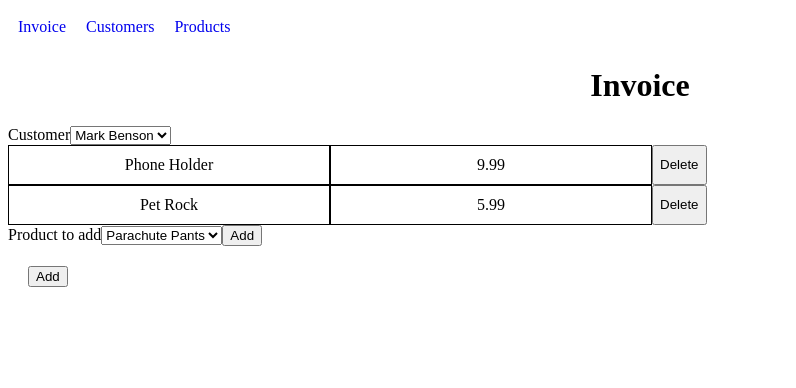
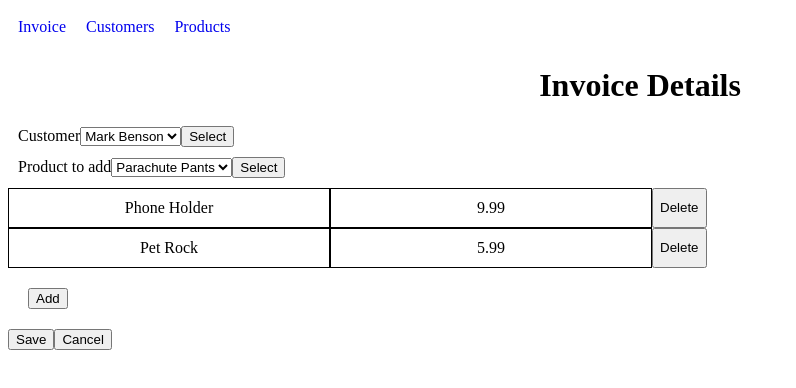
Before and after one commit to eukartsan/invoicing-app, a React (Create React App) app: page / in a window 1280 px wide. Shown: the top 388 px of the page, without its empty margins (0-796 px from the left). Built offline with nearby package versions, Linux system fonts and the light colour scheme.

Commit message:
add invoice btn

```diff
--- a/src/InvoiceDetails/InvoiceDetails.css
+++ b/src/InvoiceDetails/InvoiceDetails.css
@@ -18,3 +18,7 @@
 .invoicing h1 {
     text-align: center;
 }
+
+.invoicing-items{
+    margin: 10px;
+}
--- a/src/InvoiceDetails/InvoiceDetails.js
+++ b/src/InvoiceDetails/InvoiceDetails.js
@@ -83,16 +83,19 @@ class InvoiceDetails extends React.Component {
 
         return (
             <div className="invoicing">
-                <h1>Invoice</h1>
+                <div className="invoicing-items">
+                <h1>Invoice Details</h1>
                 <label>Customer</label>
                 <select
                     onChange={this.selectCustomer}
                     ref={elem => this.setCustomer = elem}>
                     {customersList}
                 </select>
-                <div className="invoicing-container">
-                    {invoicingList}
+                <button
+                    onClick={this.addNewProduct}>Select
+                </button>
                 </div>
+                <div className="invoicing-items">
                 <label>Product to add</label>
                 <select
                     ref={elem => this.setProduct = elem}
@@ -100,11 +103,23 @@ class InvoiceDetails extends React.Component {
                     {productsList}
                 </select>
                 <button
-                    onClick={this.addNewProduct}>Add
+                    onClick={this.addNewProduct}>Select
                 </button>
+                </div>
+                <div className="invoicing-container">
+                    {invoicingList}
+                </div>
                 <div className="products-btn">
                     <button onClick={this.addNewInvoice()}>
                         Add
+                    </button>
+                </div>
+                <div>
+                    <button>
+                        Save
+                    </button>
+                    <button>
+                        Cancel
                     </button>
                 </div>
             </div>
```
